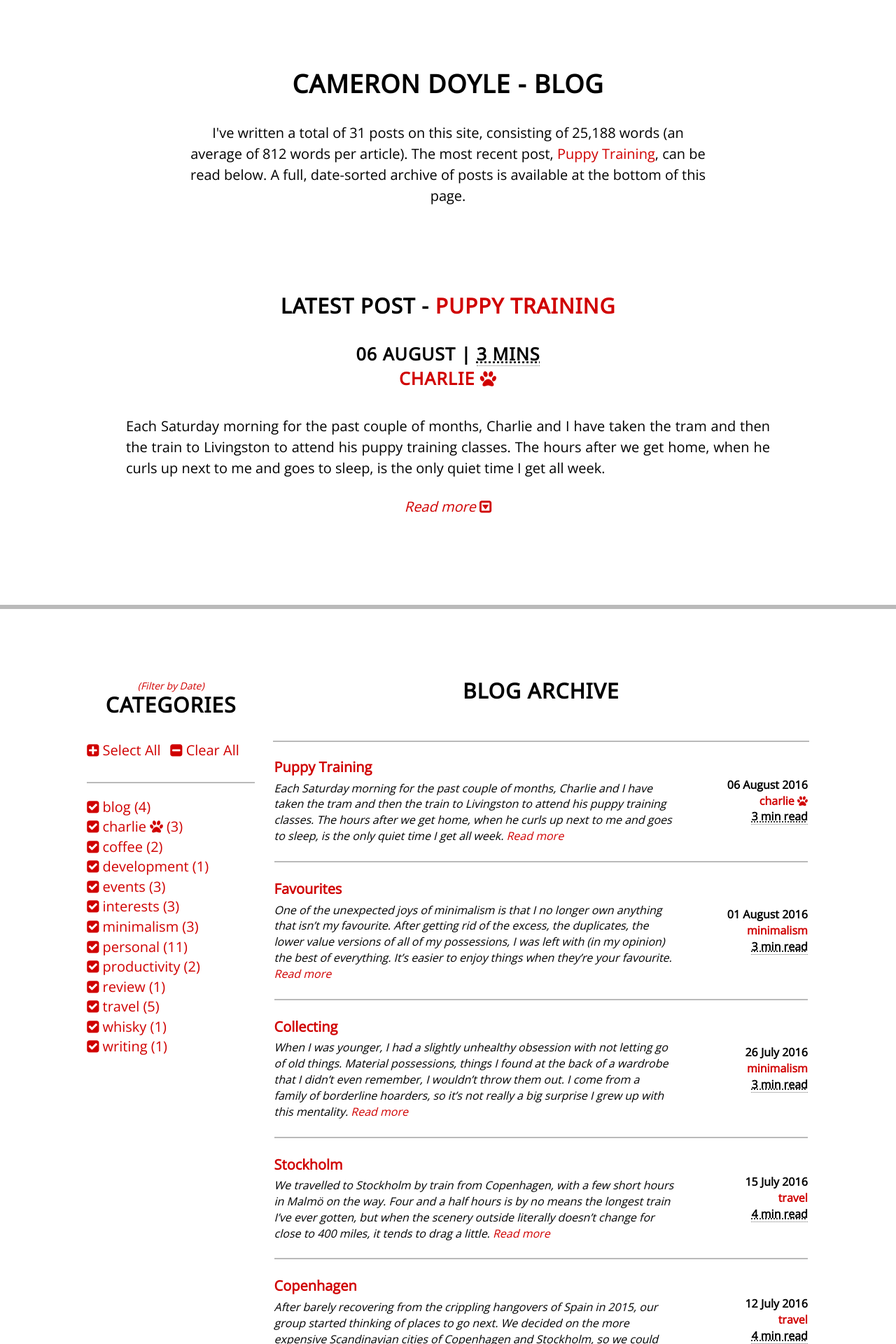
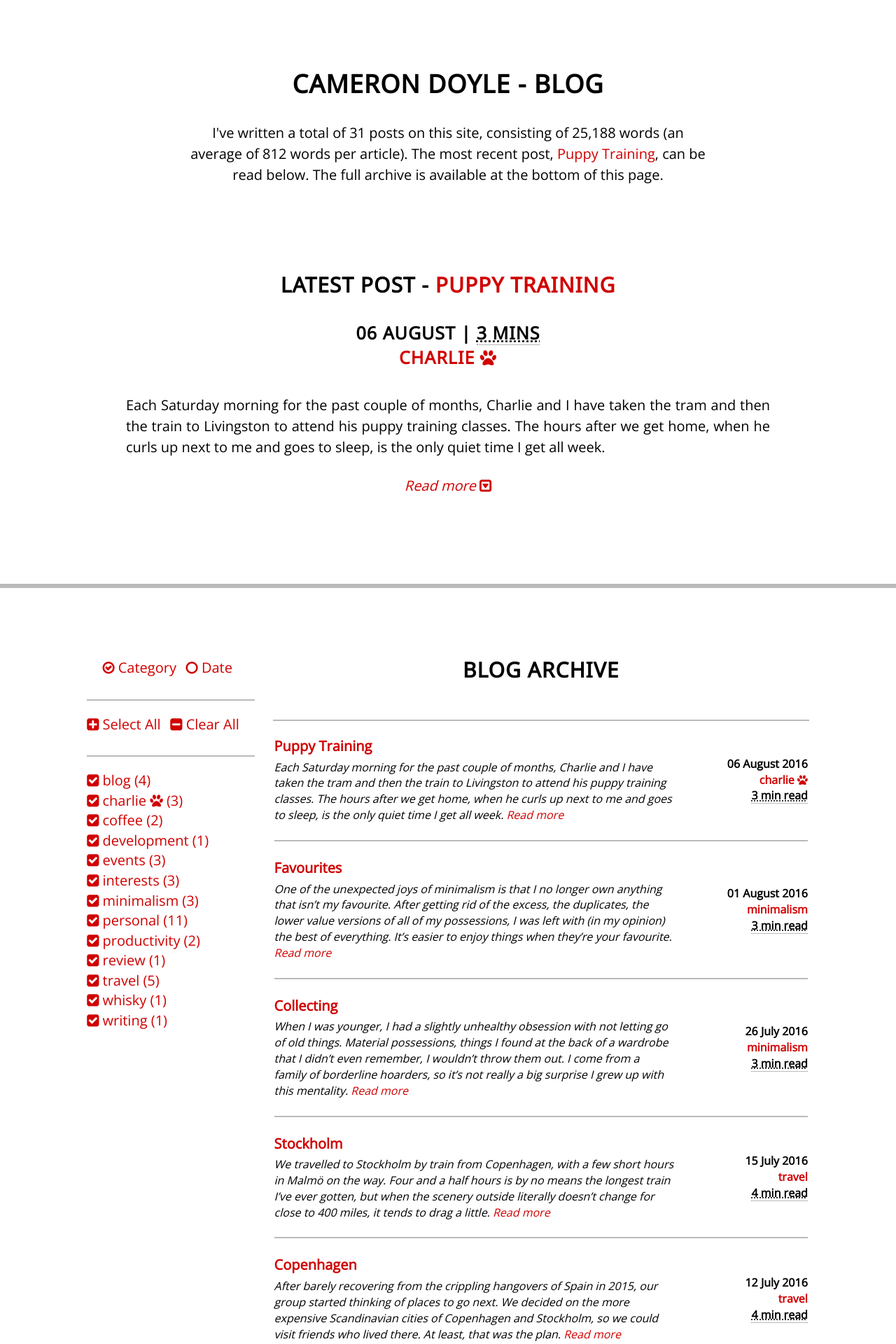
Before and after one commit to CameronD17/blog, a Jekyll site: the page built from index.html, in a window 1280 px wide. Shown: the top 1920 px of the page at 70% size. Built offline with Jekyll 4.4.1, drawn with Linux system fonts in a browser that asks for light colours; nearby versions of some CDN libraries; comment, search, counter and statistics services are not loaded.

Commit message:
Changed format of category/date switch

```diff
--- a/assets/js/blog.js
+++ b/assets/js/blog.js
@@ -14,7 +14,17 @@ $('.read-more').click(function() {
 
 
 /* Switch between category and date filter */
-$('.filter-toggle').click(function() {
+$('.filter-switch').click(function() {
+    if ($(this).hasClass('filter-off')) {
+        $('.filter-on').each(function() {
+            $(this).addClass('filter-off');
+            $(this).removeClass('filter-on');
+            $(this).find($(".fa")).removeClass('fa-check-circle-o').addClass('fa-circle-o');
+        });
+        $(this).addClass('filter-on');
+        $(this).removeClass('filter-off');
+        $(this).find($(".fa")).removeClass('fa-circle-o').addClass('fa-check-circle-o');
+
         if ($('#category-list').hasClass('filter-hidden')) {        // Switch to categories
             $('#category-list').removeClass('filter-hidden');
             $('#date-list').addClass('filter-hidden');
@@ -24,6 +34,7 @@ $('.filter-toggle').click(function() {
         }
         toggleAllPosts('on');
         lockFilterPane();
+    }
 });
 
 /* Lock category pane to window (C) Cameron Doyle */
@@ -36,10 +47,7 @@ $(window).resize(function() {
 });
 
 function lockFilterPane(){
-    var filterList = $('#category-list');
-    if ($('#category-list').hasClass('filter-hidden')) {
-        filterList = $('#date-list');
-    }
+    var filterList = $('#filter-wrapper');
 
     if ((($(window).height()) > filterList.height() + 100) && ((filterList.height() + 130) < $('#blog-archive').height()) && document.documentElement.clientWidth > 1040) {
         var archiveTop          = $('#blog-archive').offset().top;
--- a/assets/stylesheets/partials/_archive.scss
+++ b/assets/stylesheets/partials/_archive.scss
@@ -115,7 +115,7 @@
     }
 }
 
-#category-list {
+#filter-wrapper {
     display: table;
     width: 240px;
     margin: 0 auto;
@@ -125,18 +125,6 @@
         display: block;
     }
 }
-
-#date-list {
-    display: table;
-    width: 240px;
-    margin: 0 auto;
-
-    @include desktop {
-        position: absolute;
-        display: block;
-    }
-}
-
 
 .list-fixed {
     position: fixed !important;
@@ -152,7 +140,6 @@
 
 .filter-toggle {
     text-align: center;
-    font-style: italic;
     width: 100%;
 }
 
--- a/index.html
+++ b/index.html
@@ -40,7 +40,7 @@ title:      Blog
             <div class="row">
                 <div class="col-md-8 col-md-offset-2 intro-bg">
                     <h1>Cameron Doyle - Blog</h1>
-                    <p>I've written a total of {{ postcount }} posts on this site, consisting of {{ formattedtotalwords }} words (an average of {{ totalwords | divided_by: postcount }} words per article). The most recent post, <a href="{{ site.posts.first.url }}">{{ site.posts.first.title }}</a>, can be read below. A full, date-sorted archive of posts is available at the bottom of this page.</p>
+                    <p>I've written a total of {{ postcount }} posts on this site, consisting of {{ formattedtotalwords }} words (an average of {{ totalwords | divided_by: postcount }} words per article). The most recent post, <a href="{{ site.posts.first.url }}">{{ site.posts.first.title }}</a>, can be read below. The full archive is available at the bottom of this page.</p>
                 </div>
             </div>
         </div>
@@ -77,9 +77,13 @@ title:      Blog
         <div class="row archive">
             <div class="col-lg-10 col-lg-offset-1">
                 <div class="col-lg-3 archive-left-side">
+                    <div id="filter-wrapper">
+                        <ul class="list-inline filter-toggle">
+                            <li><a class="filter-switch filter-on"><i class="fa fa-check-circle-o fa-fw"></i> Category</a></li>
+                            <li><a class="filter-switch filter-off"> <i class="fa fa-circle-o fa-fw"></i> Date</a></li>
+                        </ul>
+                        <div class="post-divider"></div>
                         <div id="category-list">
-                        <div class="filter-toggle"><a>(Filter by Date)</a></div>
-                        <h2>Categories</h2>
                             <ul class="list-inline select-clear">
                                 <li><a class="all-posts selectall"><i class="fa fa-plus-square fa-fw"></i> Select All</a></li>
                                 <li><a class="all-posts clearall"><i class="fa fa-minus-square fa-fw"></i> Clear All</a></li>
@@ -92,8 +96,6 @@ title:      Blog
                             </ul>
                         </div>
                         <div id="date-list" class="filter-hidden">
-                        <div class="filter-toggle"><a>(Filter by Category)</a></div>
-                        <h2>Dates</h2>
                             <ul class="list-inline select-clear">
                                 <li><a class="all-posts selectall"><i class="fa fa-plus-square fa-fw"></i> Select All</a></li>
                                 <li><a class="all-posts clearall"><i class="fa fa-minus-square fa-fw"></i> Clear All</a></li>
@@ -111,6 +113,7 @@ title:      Blog
                                 {% endif %}
                             {% endfor %}
                             </ul>
+                        </div>
                     </div>
                 </div>
                 <div id="post-list" class="col-lg-9 archive-right-side">
```
Lines whose indentation alone changed are shown as unchanged.
